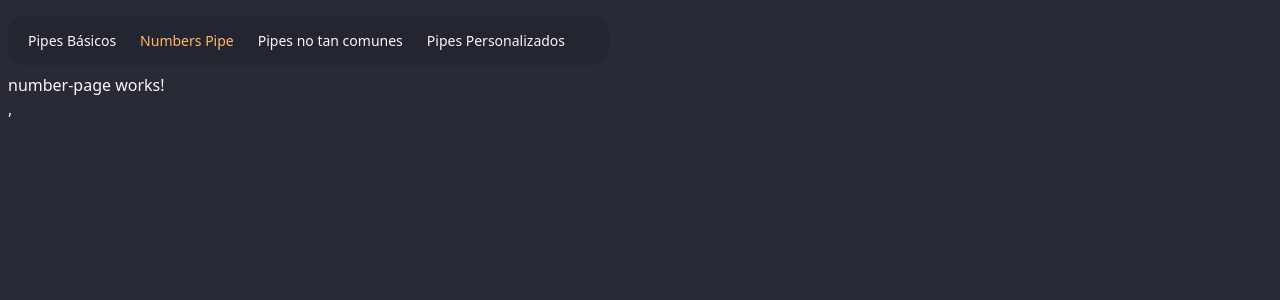
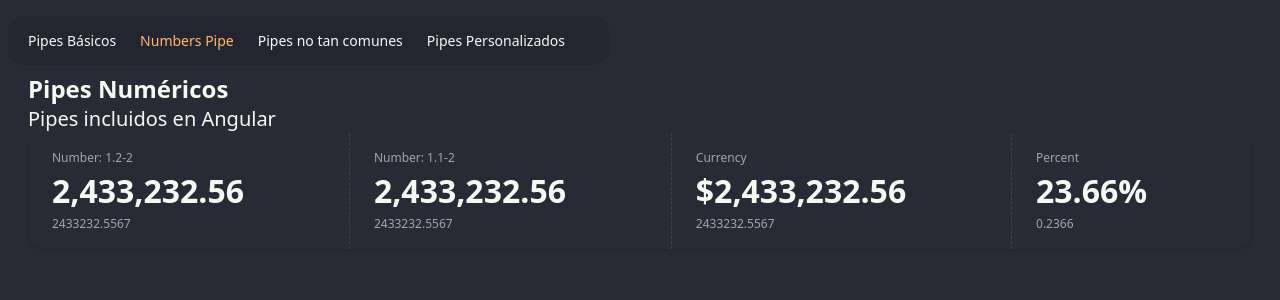
Before and after one commit to williamhdz94/05-pipes-app, an Angular app: page /numbers in a window 1280 px wide. Shown: the top 300 px of the page. Built offline with nearby package versions, Linux system fonts and the light colour scheme.

Commit message:
Text pipes and number pipes

```diff
--- a/src/app/pages/basic-page/basic-page.component.html
+++ b/src/app/pages/basic-page/basic-page.component.html
@@ -1 +1,23 @@
-<p>basic-page works!</p>,
+<section class="mx-5">
+  <h1 class="text-2xl font-bold">Pipes Básicos</h1>
+  <h3 class="text-xl font-thin">Pipes incluidos en Angular</h3>
+  <div class="stats stats-vertical lg:stats-horizontal shadow w-full">
+    <div class="stat">
+      <div class="stat-title">LowerCase Pipe</div>
+      <div class="stat-value">{{ nameUpper() | lowercase }}</div>
+      <div class="stat-desc">{{ nameUpper() }}</div>
+    </div>
+
+    <div class="stat">
+      <div class="stat-title">Uppercase Pipe</div>
+      <div class="stat-value">{{ nameLower() | uppercase }}</div>
+      <div class="stat-desc">{{ nameLower() }}</div>
+    </div>
+
+    <div class="stat">
+      <div class="stat-title">Titlecase Pipe</div>
+      <div class="stat-value">{{ fullName() | titlecase }}</div>
+      <div class="stat-desc">{{ fullName() }}</div>
+    </div>
+  </div>
+</section>
--- a/src/app/pages/basic-page/basic-page.component.ts
+++ b/src/app/pages/basic-page/basic-page.component.ts
@@ -1,8 +1,19 @@
-import { Component } from '@angular/core';
+import { LowerCasePipe, TitleCasePipe, UpperCasePipe } from '@angular/common';
+import { Component, signal } from '@angular/core';
 
 @Component({
   selector: 'app-basic-page',
-  imports: [],
+  imports: [
+    LowerCasePipe,
+    UpperCasePipe,
+    TitleCasePipe
+  ],
   templateUrl: './basic-page.component.html',
 })
-export default class BasicPageComponent { }
+export default class BasicPageComponent {
+
+  nameLower = signal('william');
+  nameUpper = signal('WILLIAM');
+  fullName = signal('wIlLiAn HernAnDez');
+
+}
--- a/src/app/pages/number-page/number-page.component.html
+++ b/src/app/pages/number-page/number-page.component.html
@@ -1 +1,29 @@
-<p>number-page works!</p>,
+<section class="mx-5">
+  <h1 class="text-2xl font-bold">Pipes Numéricos</h1>
+  <h3 class="text-xl font-thin">Pipes incluidos en Angular</h3>
+  <div class="stats stats-vertical lg:stats-horizontal shadow w-full">
+    <div class="stat">
+      <div class="stat-title">Number: 1.2-2</div>
+      <div class="stat-value">{{ totalSells() | number: '1.2-2' }}</div>
+      <div class="stat-desc">{{ totalSells() }}</div>
+    </div>
+
+    <div class="stat">
+      <div class="stat-title">Number: 1.1-2</div>
+      <div class="stat-value">{{ totalSells() | number: '1.1-2' }}</div>
+      <div class="stat-desc">{{ totalSells() }}</div>
+    </div>
+
+    <div class="stat">
+      <div class="stat-title">Currency</div>
+      <div class="stat-value">{{ totalSells() | currency }}</div>
+      <div class="stat-desc">{{ totalSells() }}</div>
+    </div>
+
+    <div class="stat">
+      <div class="stat-title">Percent</div>
+      <div class="stat-value">{{ percent() | percent: '1.2-2' }}</div>
+      <div class="stat-desc">{{ percent() }}</div>
+    </div>
+  </div>
+</section>
--- a/src/app/pages/number-page/number-page.component.ts
+++ b/src/app/pages/number-page/number-page.component.ts
@@ -1,8 +1,18 @@
-import { Component } from '@angular/core';
+import { CurrencyPipe, DecimalPipe, PercentPipe } from '@angular/common';
+import { Component, signal } from '@angular/core';
 
 @Component({
   selector: 'app-number-page',
-  imports: [],
+  imports: [
+    DecimalPipe,
+    PercentPipe,
+    CurrencyPipe
+  ],
   templateUrl: './number-page.component.html',
 })
-export default class NumberPageComponent { }
+export default class NumberPageComponent {
+
+  totalSells = signal(2_433_232.5567);
+  percent = signal(0.2366)
+
+}
```
